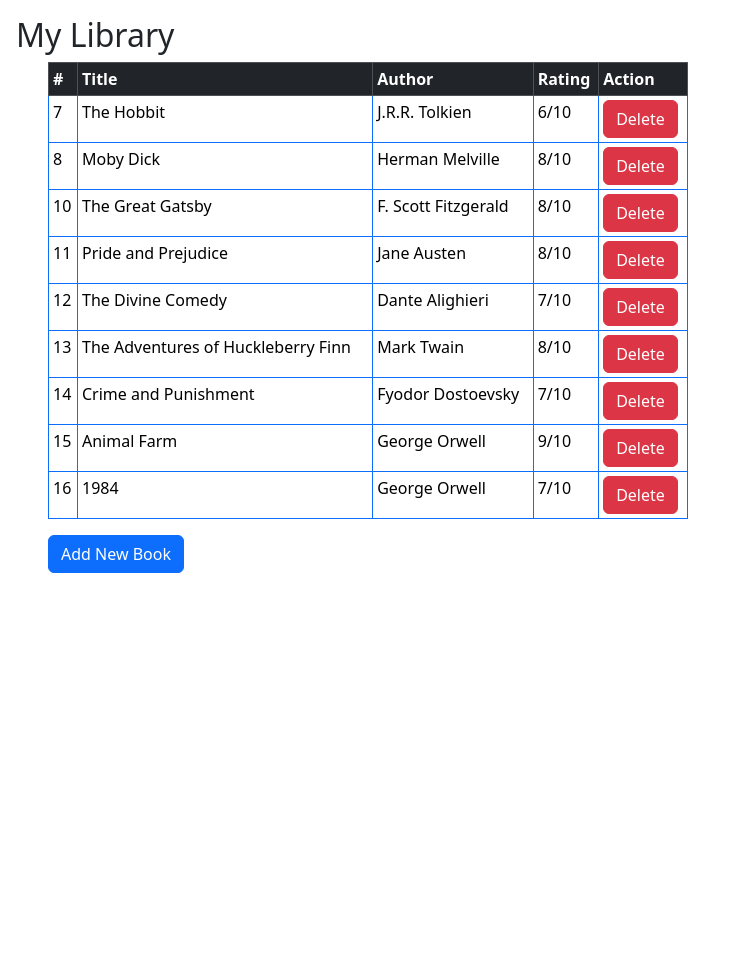
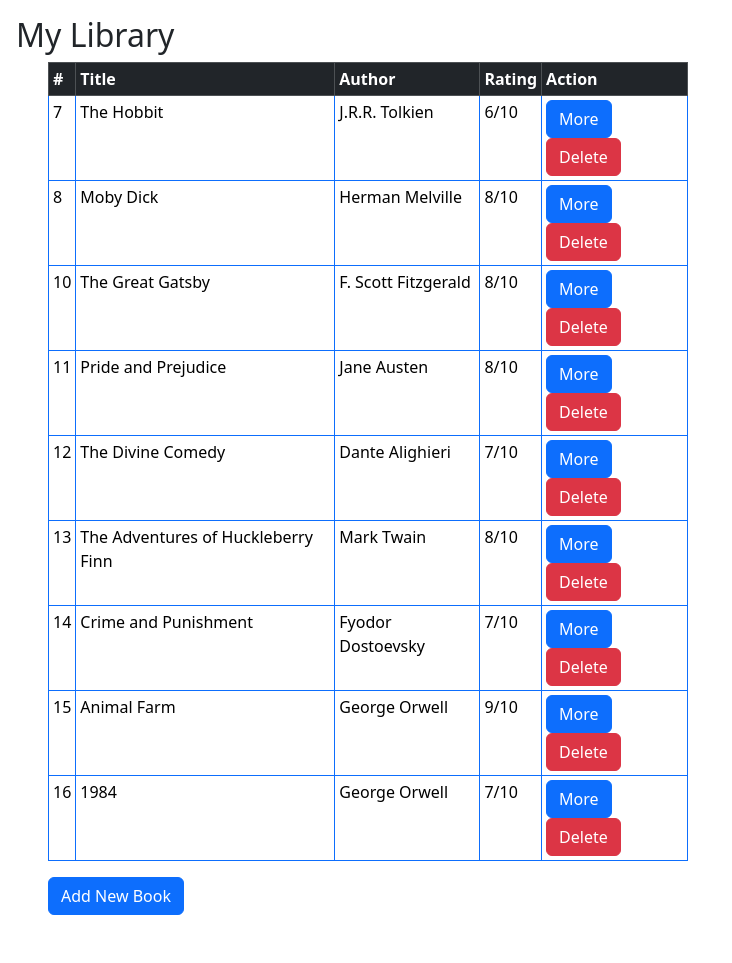
Before and after one commit to GakuruAlex/book_shelf, a Flask app: page /books in a window 1280 px wide. Shown: the whole page, without its empty margins (0-732 px from the left). Before the commit the page ends 573 px from the top, so only its background shows below. Run offline with Flask 3, Linux system fonts and the light colour scheme; some libraries are stand-ins or nearby versions.

Commit message:
add details button to action

```diff
--- a/templates/home.html
+++ b/templates/home.html
@@ -43,7 +43,10 @@ Library
       <td class="col ">{{book.title}}</td>
       <td class="col ">{{book.author}}</td>
       <td class="col ">{{book.rating}}/10</td>
-      <td class="col"><a class="btn btn-danger" href="{{url_for('delete_book' ,id=book.id)}}">Delete</a></td>
+      <td class="col">
+        <a class="btn btn-primary" href="{{url_for('book_detail', id=book.id)}}">More</a>
+        <a class="btn btn-danger" href="{{url_for('delete_book' ,id=book.id)}}">Delete</a>
+      </td>
     </tr>
 
 </tbody>
```
